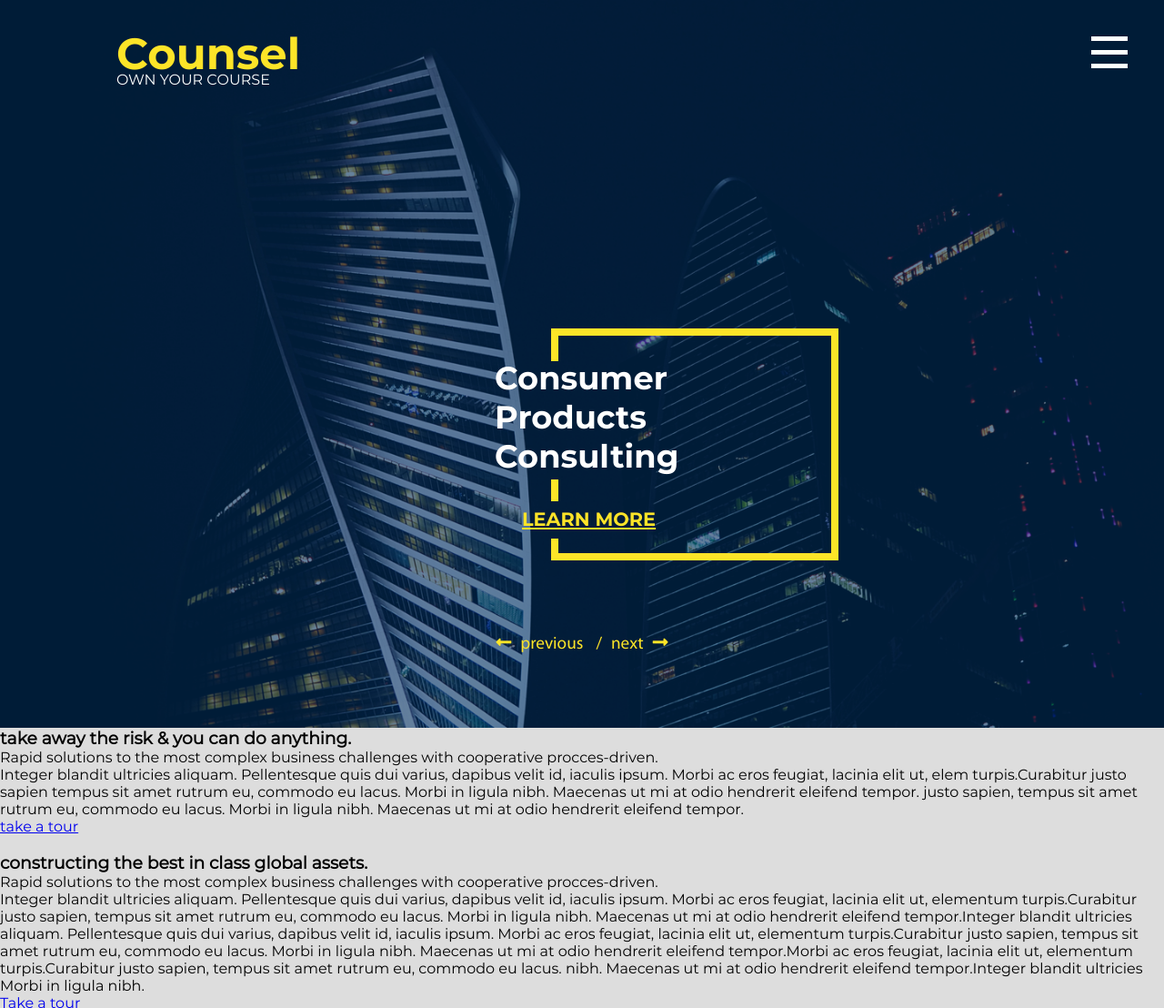
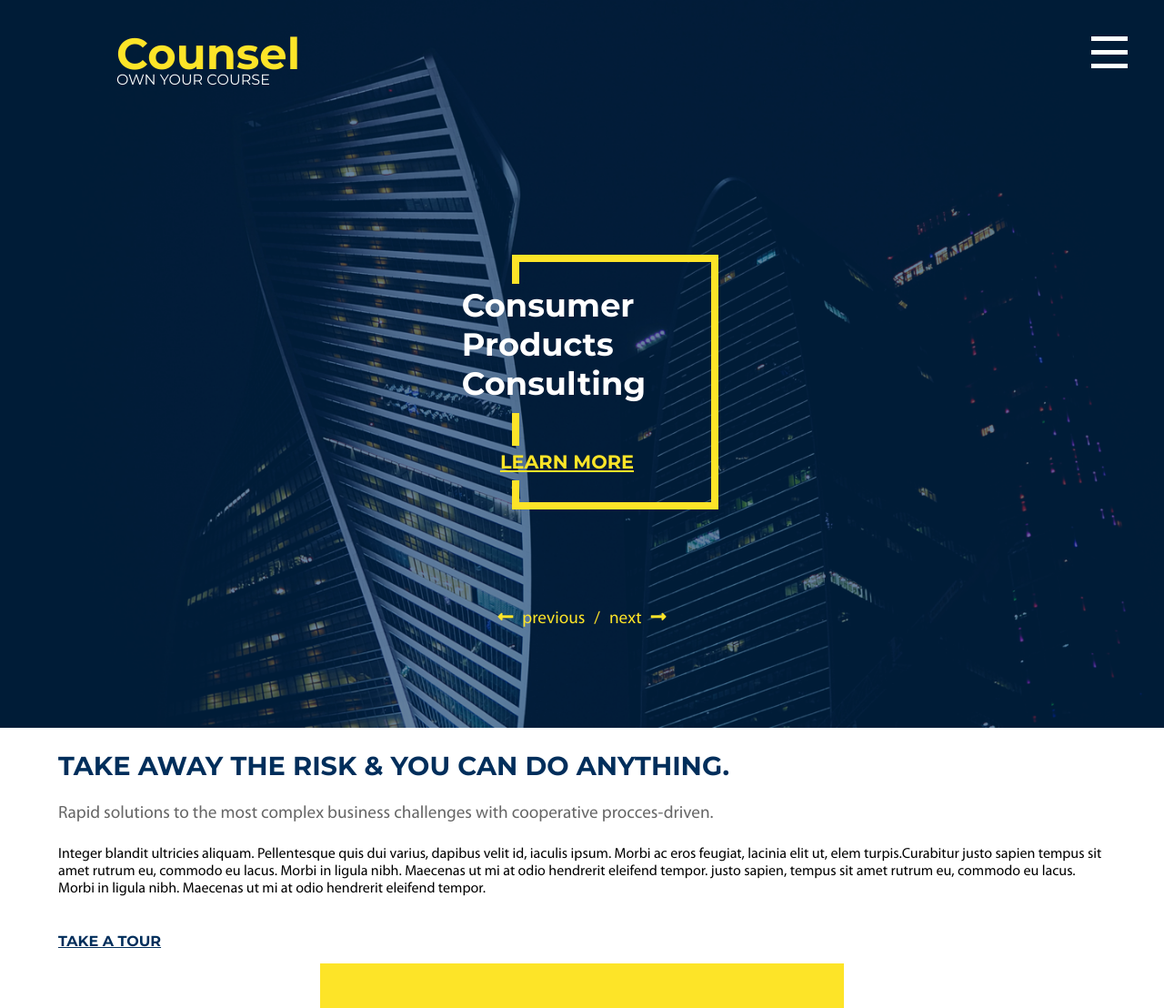
Before and after one commit to Bachu90/Counsel, a plain HTML site: page index.html in a window 1280 px wide. Shown: the top 1108 px of the page at 91% size. Drawn offline with Linux system fonts and the light colour scheme.

Commit message:
15.09.18

```diff
--- a/css/style.css
+++ b/css/style.css
@@ -1,12 +1,13 @@
 * {
     margin: 0;
     padding: 0;
+    box-sizing: border-box;
 }
 
 body {
     font-family: 'Montserrat-Regular', sans-serif;
     font-size: 16px;
-    background-color: #000;
+    background-color: #001c37;
 }
 
 .wrapper {
@@ -24,10 +25,6 @@ body {
     left: -45vw;
 }
 
-/* .wrapper.faded {
-    filter: brightness(0.3);
-} */
-
 h1 {
     font-family: 'Montserrat-Bold';
     font-size: 3rem;
@@ -40,6 +37,16 @@ h2 {
     color: #fff;
 }
 
+h3 {
+    font-family: 'Montserrat-Bold';
+    font-size: 1.8rem;
+    color: #002e5b;
+    text-transform: uppercase;
+    padding: 3vh 0;
+}
+
+/* TOP BAR */
+
 .top-bar {
     position: fixed;
     top: 0;
@@ -49,6 +56,8 @@ h2 {
     justify-content: stretch;
     align-items: center;
     padding-top: 30px;
+    background-color: transparent;
+    transition: background-color .5s;
 }
 
 .top-bar.scroll {
@@ -73,9 +82,6 @@ nav {
     text-align: right;
     padding-right: 10%;
 }
-
-
-/* Hamburger button */
 
 .hamburger {
     padding: 0;
@@ -169,6 +175,8 @@ nav {
     color: #fde428;
 }
 
+/* HEADER */
+
 header {
     width: 100%;
     height: 100vh;
@@ -182,81 +190,208 @@ header {
     align-items: stretch;
 }
 
-.banner {}
+.banner {
+    flex-basis: 35%;
+    min-height: 200px;
+    width: 100%;
+    /* background-color: #ddd; */
+    position: relative;
+    overflow: hidden;
+}
 
 .banner-item {
-    width: 60%;
+    width: 75%;
     max-width: 300px;
-    margin: 0 auto;
-    border: 8px solid #fde428;
-    border-left: none;
-    padding: 25px 0 60px 0;
-    position: relative;
-    left: 10vw;
-    display: none;
+    height: 100%;
+    border-right: 8px solid #fde428;
+    overflow: hidden;
+    position: absolute;
+    left: 42%;
+    /* background-color: #bbb; */
+    transform: scale(0) translateX(-50%) rotate(0deg);
+    transition: left .8s 1.2s, transform .8s .4s;
 }
 
 .banner-item.active {
-    display: block;
+    transform: scale(1) translateX(-50%) rotate(360deg);
+    left: 50%;
 }
 
-.banner-item::before {
+.banner-item::after {
     content: "";
-    display: block;
     width: 8px;
-    height: 15%;
+    height: 13%;
+    background-color: #fde428;
+    position: absolute;
+    bottom: 25%;
+    left: 25%;
+}
+
+.banner-item div {
+    width: 75%;
+    height: 100%;
+    position: absolute;
+    border-top: 8px solid #fde428;
+    border-bottom: 8px solid #fde428;
+    border-left: 8px solid #fde428;
+    /* background-color: #999; */
+    right: 0;
+    transition: border-left .4s 1.6s;
+}
+
+.banner-item.active div {
+    border-left-color: transparent;
+}
+
+.banner-item div::before {
+    content: "";
+    width: 8px;
+    height: 12%;
     background-color: #fde428;
     position: absolute;
     top: -8px;
     left: -8px;
 }
 
-.banner-item::after {
+.banner-item div::after {
     content: "";
-    display: block;
     width: 8px;
-    height: 10%;
+    height: 12%;
     background-color: #fde428;
     position: absolute;
+    left: -8px;
     bottom: -8px;
-    left: -8px;
-    box-shadow: 0 -65px 0 #fde428;
 }
 
-.banner-item h2 {
-    position: relative;
-    left: -70px;
-    background-color: transparent;
+.banner-item div hgroup {
+    position: absolute;
+    top: 10%;
+    left: 100%;
+    transition: left 1.2s 1.2s;
 }
 
-.banner-item a {
+.banner-item.active div hgroup {
+    left: -30%;
+}
+
+.banner-item div a {
     font-family: 'Montserrat-Bold';
     font-size: 1.3rem;
     text-transform: uppercase;
     color: #fde428;
-    position: relative;
-    top: 35px;
-    left: -40px;
+    position: absolute;
+    bottom: 12%;
+    left: -10%;
+    opacity: 0;
+    transition: opacity .8s 2s;
+}
+
+.banner-item.active div a {
+    opacity: 1;
 }
 
 .pagination {
+    flex-basis: 30%;
     order: 1;
-    padding: 10vh 0;
+    display: flex;
+    justify-content: center;
+    align-items: center;
     font-family: 'MyriadPro-Regular';
     font-size: 1.2rem;
     color: #fde428;
-    text-align: center;
 }
 
 .pagination span {
     padding: 0 10px;
+    cursor: pointer;
+}
+
+.pagination span i {
+    padding: 0 10px;
 }
 
 .pagination span:hover {
-    cursor: pointer;
+    color: #fff;
 }
 
-/* .banner-item:nth-child(2),
-.banner-item:nth-child(3) {
-    display: none;
-} */
+/* MAIN */
+
+.intro {
+    font-family: 'MyriadPro-Regular', sans-serif;
+    font-size: 1.2rem;
+    color: #666;
+}
+
+.paragraph {
+    font-family: 'MyriadPro-Regular', sans-serif;
+    color: #000;
+    padding: 3vh 0;
+}
+
+.link {
+    font-family: 'Montserrat-Bold';
+    text-transform: uppercase;
+    color: #002e5b;
+    cursor: pointer;
+    line-height: 3rem;
+}
+
+
+
+/* ABOUT */
+
+.about {
+    display: flex;
+    flex-direction: column;
+}
+
+.about article {
+    min-height: 100vh;
+    padding: 0 5vw;
+}
+
+.about article:nth-child(1) {
+    background-color: #fff;
+}
+
+.about article img {
+    width: 100%;
+}
+
+.about article:nth-child(1) div:nth-child(2) {
+    width: 100%;
+    padding: 8vh 0;
+    background-image: linear-gradient(90deg, #fff 25%, #fde428 25%, #fde428 75%, #fff 75%);
+}
+
+.about article a {
+    padding-bottom: 3vh;
+}
+
+
+@media (max-height: 639px) {
+    .banner-item::after {
+        display: none;
+    }
+
+    .banner-item div hgroup {
+        line-height: 2.2rem;
+    }
+}
+
+@media (max-height: 719px) {
+    .banner-item::after {
+        content: "";
+        width: 8px;
+        height: 8%;
+        background-color: #fde428;
+        position: absolute;
+        bottom: 25%;
+        left: 25%;
+    }
+
+    .banner-item div hgroup {
+        top: 8%;
+    }
+
+}
--- a/index.html
+++ b/index.html
@@ -33,11 +33,12 @@
         </section>
         <header>
             <div class="pagination">
-                <i class="fas fa-long-arrow-alt-left"></i><span class="prevBtn">previous </span>/<span class="nextBtn">next</span><i
-                    class="fas fa-long-arrow-alt-right"></i>
+                <span class="prevBtn"><i class="fas fa-long-arrow-alt-left"></i>previous </span>/<span class="nextBtn">next<i
+                        class="fas fa-long-arrow-alt-right"></span></i>
             </div>
             <section class="banner">
-                <div class="banner-item active">
+                <div class="banner-item">
+                    <div>
                         <hgroup>
                             <h2>Consumer</h2>
                             <h2>Products</h2>
@@ -45,7 +46,9 @@
                         </hgroup>
                         <a href="#">learn more</a>
                     </div>
+                </div>
                 <div class="banner-item">
+                    <div>
                         <hgroup>
                             <h2>Lorem</h2>
                             <h2>Ipsum</h2>
@@ -53,13 +56,16 @@
                         </hgroup>
                         <a href="#">learn more</a>
                     </div>
+                </div>
                 <div class="banner-item">
+                    <div>
                         <hgroup>
                             <h2>Sit amet</h2>
                             <h2>Consectetur</h2>
                             <h2>Adipisicing</h2>
                         </hgroup>
                         <a href="#">learn more</a>
+                    </div>
                 </div>
             </section>
         </header>
@@ -68,22 +74,26 @@
                 <article>
                     <div>
                         <h3>take away the risk & you can do anything.</h3>
-                        <p>Rapid solutions to the most complex business challenges with cooperative procces-driven.</p>
-                        <p>Integer blandit ultricies aliquam. Pellentesque quis dui varius, dapibus velit id, iaculis
+                        <p class="intro">Rapid solutions to the most complex business challenges with cooperative
+                            procces-driven.</p>
+                        <p class="paragraph">Integer blandit ultricies aliquam. Pellentesque quis dui varius, dapibus
+                            velit id, iaculis
                             ipsum. Morbi ac eros feugiat, lacinia elit ut, elem turpis.Curabitur justo sapien tempus
                             sit
                             amet rutrum eu, commodo eu lacus. Morbi in ligula nibh. Maecenas ut mi at odio hendrerit
                             eleifend tempor. justo sapien, tempus sit amet rutrum eu, commodo eu lacus. Morbi in ligula
                             nibh. Maecenas ut mi at odio hendrerit eleifend tempor.</p>
-                        <a href="#">take a tour</a>
+                        <a class="link" href="#">take a tour</a>
                     </div>
-                    <div><img src="#" alt=""></div>
+                    <div><img src="img/gray-image.png" alt=""></div>
                 </article>
                 <article>
                     <div>
                         <h3>constructing the best in class global assets.</h3>
-                        <p>Rapid solutions to the most complex business challenges with cooperative procces-driven.</p>
-                        <p>Integer blandit ultricies aliquam. Pellentesque quis dui varius, dapibus velit id, iaculis
+                        <p class="intro">Rapid solutions to the most complex business challenges with cooperative
+                            procces-driven.</p>
+                        <p class="paragraph">Integer blandit ultricies aliquam. Pellentesque quis dui varius, dapibus
+                            velit id, iaculis
                             ipsum.
                             Morbi ac eros feugiat, lacinia elit ut, elementum turpis.Curabitur justo sapien, tempus sit
                             amet
--- a/js/script.js
+++ b/js/script.js
@@ -2,40 +2,46 @@ function slide() {
 
     var prev = document.querySelector('.prevBtn');
     var next = document.querySelector('.nextBtn');
-    var slide = 1;
+    var bannerItem = document.querySelectorAll('.banner-item');
+    var slide = 0;
 
-    document.querySelector('.banner-item:nth-child(' + slide + ')').classList.add('active');
+    function showSlide() {
+        bannerItem[slide].classList.add('active');
+    };
+
+    function hideSlide() {
+        bannerItem[slide].classList.remove('active');
+    };
+
+    // function hideSlide() {
+    //     bannerItem[slide].classList.toggle('show');
+    //     setTimeout(function () {
+    //         bannerItem[slide].classList.toggle('active');
+    //     }, 1000);
+    // };
+
+
+
+    showSlide();
+
+    function nextSlide() {
+        hideSlide();
+        if (slide == (bannerItem.length - 1)) {
+            slide = 0;
+        } else {
+            slide++;
+        }
+        showSlide();
+    }
 
     function prevSlide() {
-        document.querySelector('.banner-item:nth-child(' + slide + ')').classList.remove('active');
-        switch (slide) {
-            case 1:
-                slide = 3;
-                break;
-            case 2:
-                slide = 1;
-                break;
-            case 3:
-                slide = 2;
-                break;
+        hideSlide();
+        if (slide == 0) {
+            slide = (bannerItem.length - 1);
+        } else {
+            slide--;
         }
-        document.querySelector('.banner-item:nth-child(' + slide + ')').classList.add('active');
-    }
-
-    function nextSlide() {
-        document.querySelector('.banner-item:nth-child(' + slide + ')').classList.remove('active');
-        switch (slide) {
-            case 1:
-                slide = 2;
-                break;
-            case 2:
-                slide = 3;
-                break;
-            case 3:
-                slide = 1;
-                break;
-        }
-        document.querySelector('.banner-item:nth-child(' + slide + ')').classList.add('active');
+        showSlide();
     }
 
     prev.addEventListener('click', prevSlide);
@@ -60,7 +66,7 @@ function topBarScroll() {
     var topBar = document.querySelector(".top-bar");
     var main = document.querySelector("main");
     window.addEventListener('scroll', function () {
-        if (window.scrollY > main.offsetTop) {
+        if (window.scrollY > (main.offsetTop - topBar.clientHeight)) {
             topBar.classList.add('scroll');
         } else {
             topBar.classList.remove('scroll');
```
Lines whose indentation alone changed are shown as unchanged.
